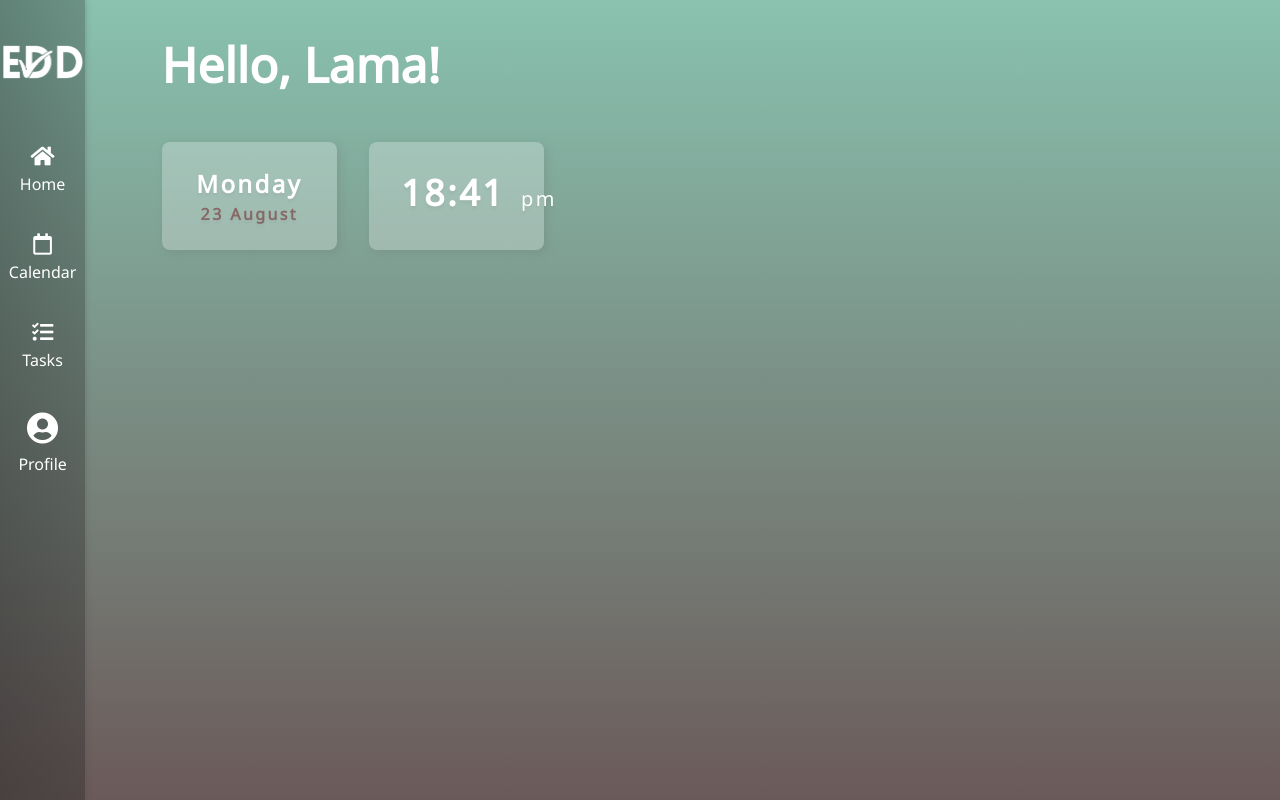
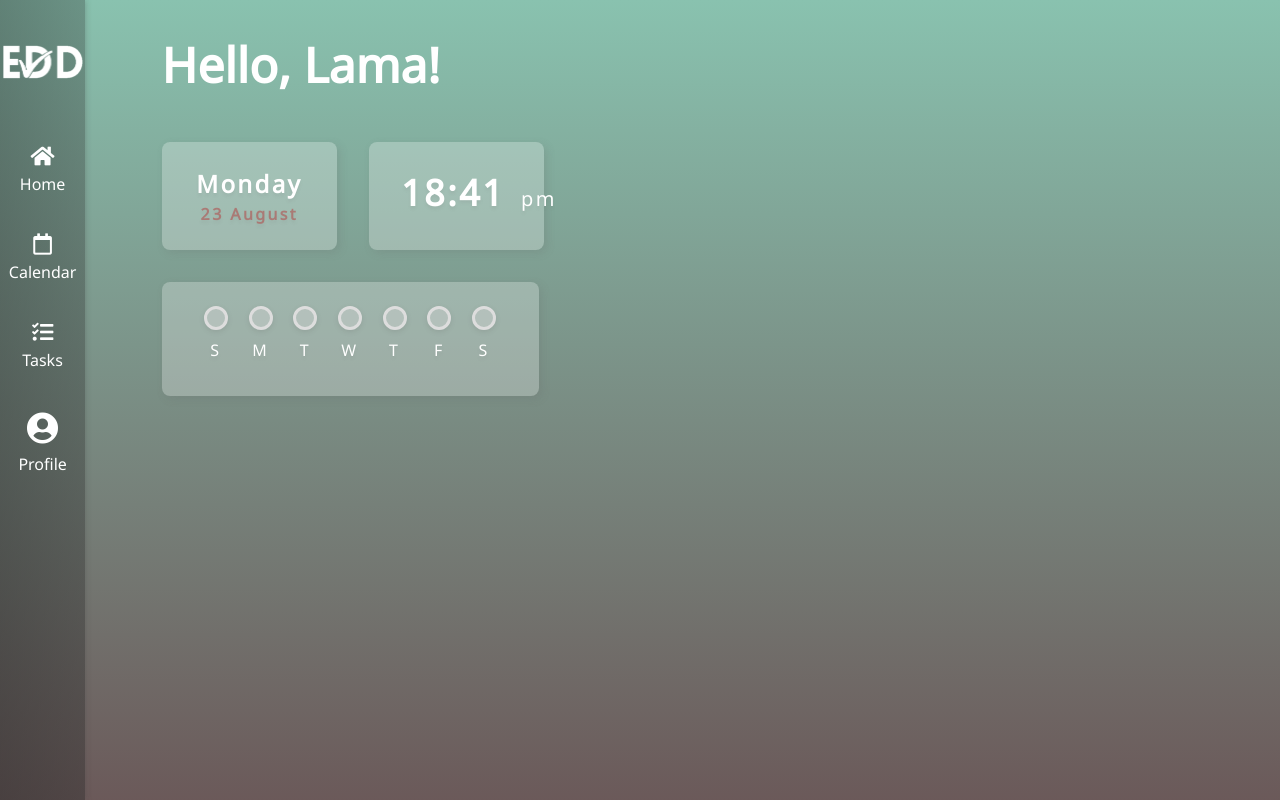
Before and after one commit to LamaFakhreddine/Edd, a React (Create React App) app in the folder edd-project/: page / in a window 1280 px wide. Built offline with nearby package versions, Linux system fonts and the light colour scheme.

Commit message:
Progress Bar
- created step by step progress bar.
- created a stylesheet for it

Note: still have to figure out a way to make the progressbar's connecting row.

```diff
--- a/edd-project/src/assets/scss/_variables.scss
+++ b/edd-project/src/assets/scss/_variables.scss
@@ -2,10 +2,12 @@ $light-text: #ffffff;
 $dark-text: #202020;
 $cyan: #89c2af;
 $brown: #220808ab;
-$light-brown: #866967;
+$light-brown: #866967c4;
 $salmon: #e59595;
 $dark-salmon: #ac6965c9;
 $sidebar-hover: #9eddc8;
+$text-shadow: #7c7c7c1f;
+$box-shadow: #69696931;
 
 @mixin transparent-bg ($widthSize) {
     padding: 1.5rem 2rem;
--- a/edd-project/src/components/Day.scss
+++ b/edd-project/src/components/Day.scss
@@ -9,6 +9,6 @@
 
     .day-month{
         font-size: 1rem;
-        color: $light-brown;;
+        color: $dark-salmon;;
     }
 }
--- /dev/null
+++ b/edd-project/src/components/ProgressBar.js
@@ -0,0 +1,21 @@
+import React from 'react';
+import "./ProgressBar.scss";
+
+function ProgressBar() {
+    const WEEKDAYS = ['S','M','T','W','T','F','S'];
+    return (
+        <div className="steps-bar d-flex flex-row">
+            {WEEKDAYS.map((item, index) => {
+                return (
+                <div className="step">
+                    <div className="step-bubble"></div>
+                    <div key={index} className="step-label">{item}</div>
+                </div>
+                );
+
+            })}
+        </div>
+    )
+}
+
+export default ProgressBar;
--- /dev/null
+++ b/edd-project/src/components/ProgressBar.scss
@@ -0,0 +1,28 @@
+@import "../assets/scss/variables";
+
+.steps-bar {
+    @include transparent-bg(86%);
+    list-style: none;
+    margin-top: 2rem;
+    color: $light-text;
+
+    .step{
+        margin: 0 auto 10px auto;
+    }
+
+    .step-bubble {
+        margin-bottom: 0.5rem;
+        width: 1.5rem;
+        height: 1.5rem;
+        border: 3px solid #ddd;
+        border-radius: 100%;
+        background-color: rgba(216, 216, 216, 0.377);
+        box-shadow: 0 2px 5px $box-shadow;
+    }
+
+    .completed {
+        background-color: $light-brown;
+        border-color: $light-brown;
+    }
+
+}
--- a/edd-project/src/components/Sidebar.js
+++ b/edd-project/src/components/Sidebar.js
@@ -18,7 +18,7 @@ export default function NavbarSection() {
                         <Nav.Link href="#home" className="d-flex flex-column"><i className="fas fa-home fa-lg"></i>Home</Nav.Link>
                         <Nav.Link href="#calendar" className="d-flex flex-column"><i className="far fa-calendar fa-lg"></i>Calendar</Nav.Link>
                         <Nav.Link href="#pricing" className="d-flex flex-column"><i className="fas fa-tasks fa-lg"></i>Tasks</Nav.Link>
-                        <Nav.Link href="#profile" className="d-flex flex-column"><i class="fas fa-user-circle fa-2x"></i>Profile</Nav.Link>
+                        <Nav.Link href="#profile" className="d-flex flex-column"><i className="fas fa-user-circle fa-2x"></i>Profile</Nav.Link>
                     </Nav>
                     {/*
                     <Nav className="align-self-end">
--- a/edd-project/src/components/Sidebar.scss
+++ b/edd-project/src/components/Sidebar.scss
@@ -38,5 +38,7 @@
             color: $light-text;
         }
 
+
+
     }
 }
--- a/edd-project/src/components/Welcome.js
+++ b/edd-project/src/components/Welcome.js
@@ -1,6 +1,7 @@
 import React from 'react'
 import Time from './Time';
 import Day from './Day';
+import ProgressBar from './ProgressBar';
 import "./Welcome.scss";
 
 function Welcome(props) {
@@ -11,6 +12,8 @@ function Welcome(props) {
                 <Day />
                 <Time />
             </div>
+            <ProgressBar />
+
         </div>
     )
 }
```
